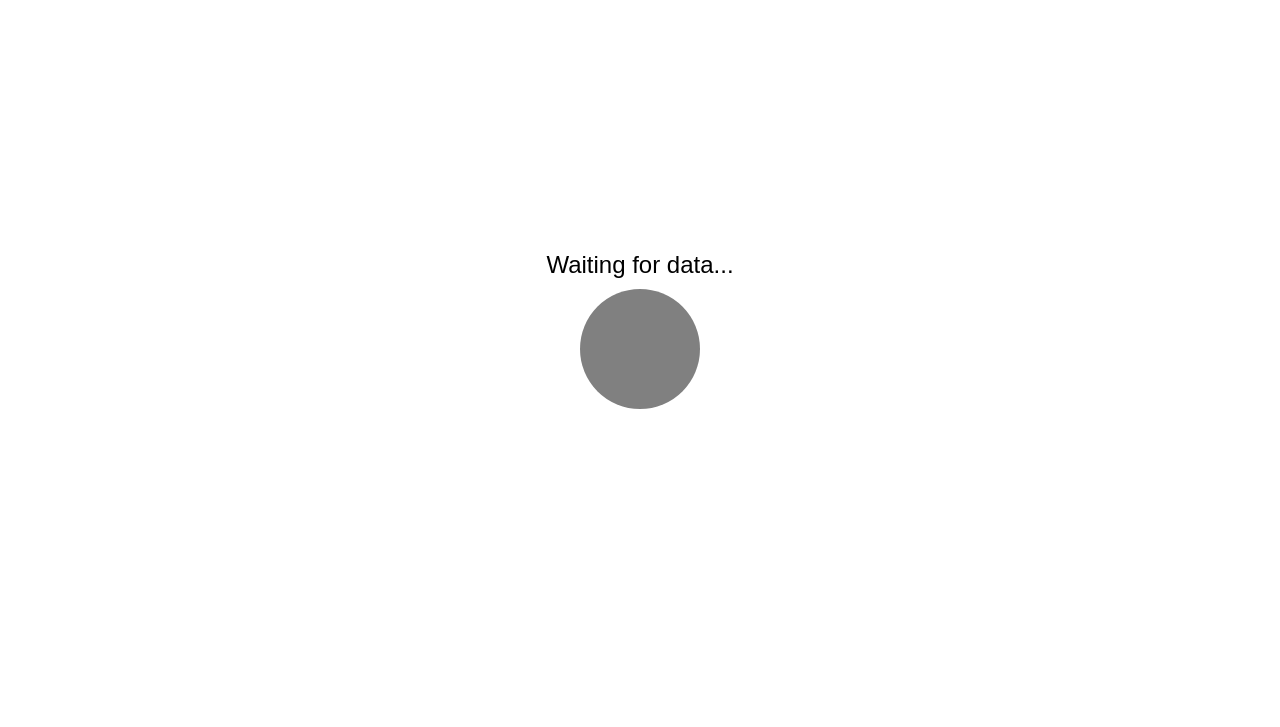
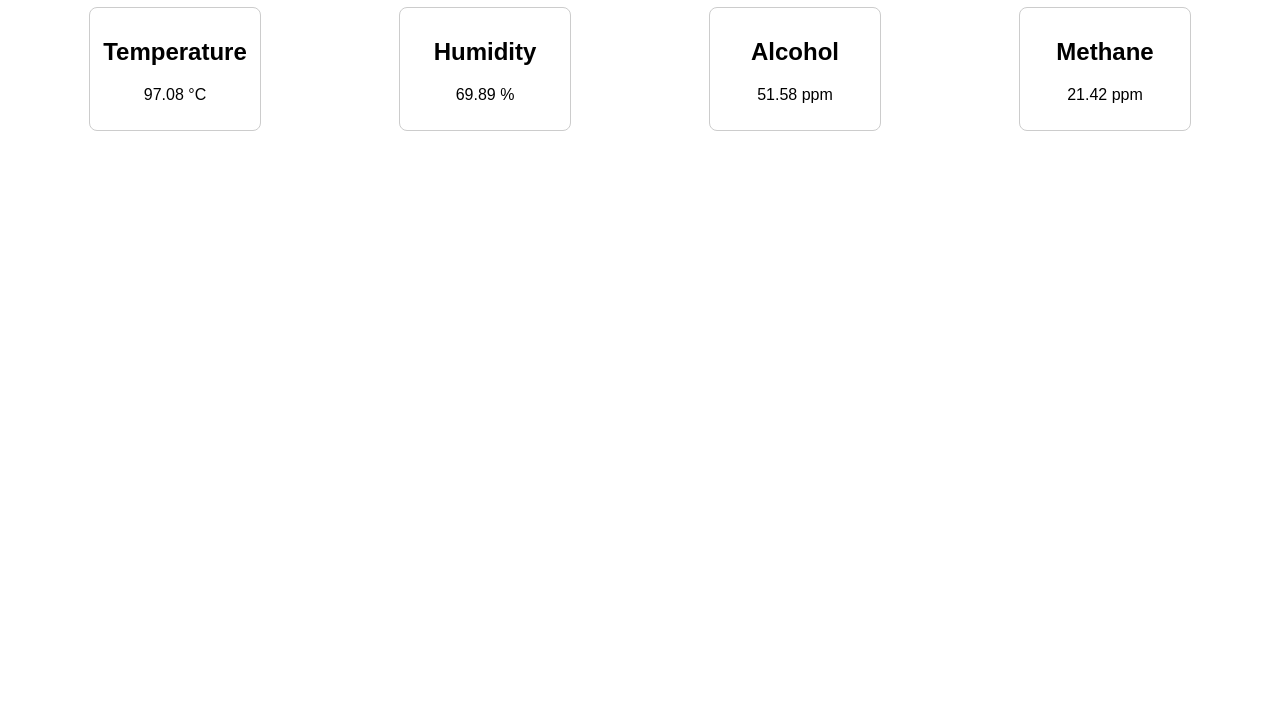
Before and after one commit to ayushnainwal10/iot, a plain HTML site: page index.html in a window 1280 px wide. Shown: the part 73-800 px from the top of the page. Drawn offline with Linux system fonts and the light colour scheme; no server answers.

Commit message:
Update index.html

```diff
--- a/index.html
+++ b/index.html
@@ -3,15 +3,69 @@
 <head>
     <meta charset="UTF-8">
     <meta name="viewport" content="width=device-width, initial-scale=1.0">
-    <link rel="stylesheet" href="style.css">
-    <title>IR Sensor Dashboard</title>
+    <title>Sensor Readings</title>
+    <style>
+        body {
+            font-family: Arial, sans-serif;
+            text-align: center;
+            margin: 20px;
+        }
+        h1 {
+            color: #333;
+        }
+        #sensorReadings {
+            display: flex;
+            justify-content: space-around;
+            margin-top: 20px;
+        }
+        .sensor {
+            border: 1px solid #ccc;
+            padding: 10px;
+            border-radius: 8px;
+            width: 150px;
+        }
+    </style>
 </head>
 <body>
-    <div class="dashboard">
-        <div id="sensorValue">Waiting for data...</div>
-        <div id="statusCircle"></div>
+    <h1>Sensor Readings</h1>
+
+    <div id="sensorReadings">
+        <div id="temperature" class="sensor">
+            <h2>Temperature</h2>
+            <p id="temperatureValue">Loading...</p>
+        </div>
+        <div id="humidity" class="sensor">
+            <h2>Humidity</h2>
+            <p id="humidityValue">Loading...</p>
+        </div>
+        <div id="alcohol" class="sensor">
+            <h2>Alcohol</h2>
+            <p id="alcoholValue">Loading...</p>
+        </div>
+        <div id="methane" class="sensor">
+            <h2>Methane</h2>
+            <p id="methaneValue">Loading...</p>
+        </div>
     </div>
 
-    <script src="script.js"></script>
+    <script>
+        // Simulate sensor data (replace this with your actual data retrieval mechanism)
+        function getRandomValue() {
+            return (Math.random() * 100).toFixed(2);
+        }
+
+        function updateSensorReadings() {
+            document.getElementById("temperatureValue").innerText = getRandomValue() + " °C";
+            document.getElementById("humidityValue").innerText = getRandomValue() + " %";
+            document.getElementById("alcoholValue").innerText = getRandomValue() + " ppm";
+            document.getElementById("methaneValue").innerText = getRandomValue() + " ppm";
+        }
+
+        // Update sensor readings every 2 seconds (adjust as needed)
+        setInterval(updateSensorReadings, 2000);
+
+        // Initial update
+        updateSensorReadings();
+    </script>
 </body>
 </html>
```
